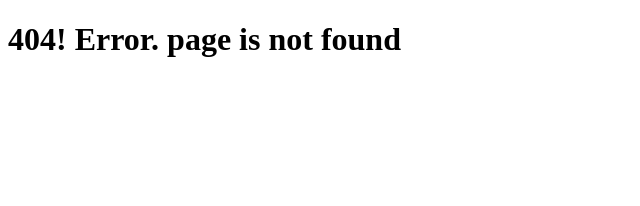
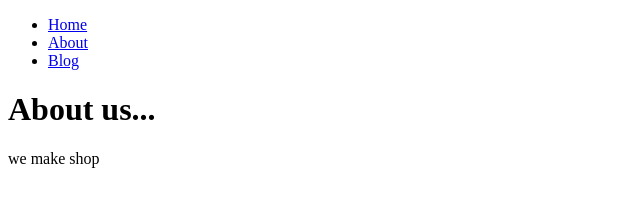
Before and after one commit to ezurno/gatsby-commerce, a Gatsby site: page /about in a window 1280 px wide. Before the commit this address had no page. Shown: the whole page, without its empty margins (0-640 px from the left). Built offline with nearby package versions, Linux system fonts and the light colour scheme; Gatsby itself is replaced by a stand-in of ours.

Commit message:
LEARN: Head, components
1. gatsby는 components의 하위 tag들을 children으로 받아서 사용

2. gatsby의 Head function은 Helmet처럼 사용 가능함

```diff
--- /dev/null
+++ b/src/components/Helmet.tsx
@@ -0,0 +1,9 @@
+import React from "react";
+
+interface IHelmetProps {
+  title: string;
+}
+
+export default function Helmet({ title }: IHelmetProps) {
+  return <title>{title} | DevShop</title>;
+} // 자동으로 Head에 반환되는 함수 생성
--- /dev/null
+++ b/src/components/Layout.tsx
@@ -0,0 +1,31 @@
+import { Link } from "gatsby";
+import React from "react";
+
+interface ILayoutProps {
+  children: any; // children props는 자체적으로 가져옴
+  title: string;
+}
+
+export default function Layout({ children, title }: ILayoutProps) {
+  return (
+    <div>
+      <nav>
+        <ul>
+          <li>
+            <Link to={"/"}>Home</Link>
+          </li>
+          <li>
+            <Link to={"/about"}>About</Link>
+          </li>
+          <li>
+            <Link to={"/blog"}>Blog</Link>
+          </li>
+        </ul>
+      </nav>
+      <main>
+        <h1>{title}</h1>
+        {children}
+      </main>
+    </div>
+  );
+}
--- a/src/pages/404.tsx
+++ b/src/pages/404.tsx
@@ -1,12 +1,10 @@
 import * as React from "react";
 import { Link, HeadFC, PageProps } from "gatsby";
 
-const NotFoundPage: React.FC<PageProps> = () => {
+export default function NotFoundPage() {
   return (
     <div>
       <h1>404! Error. page is not found</h1>
     </div>
   );
-};
-
-export default NotFoundPage;
+}
--- /dev/null
+++ b/src/pages/about.tsx
@@ -0,0 +1,15 @@
+import React from "react";
+import Helmet from "../components/Helmet";
+import Layout from "../components/Layout";
+
+export default function about() {
+  return (
+    <div>
+      <Layout title="About us...">
+        <p>we make shop</p>
+      </Layout>
+    </div>
+  );
+}
+
+export const Head = () => <Helmet title="ABOUT" />;
```
Also changed, not shown: src/pages/blog.tsx (+7 -5 lines), src/pages/index.tsx (+9 -6 lines).
